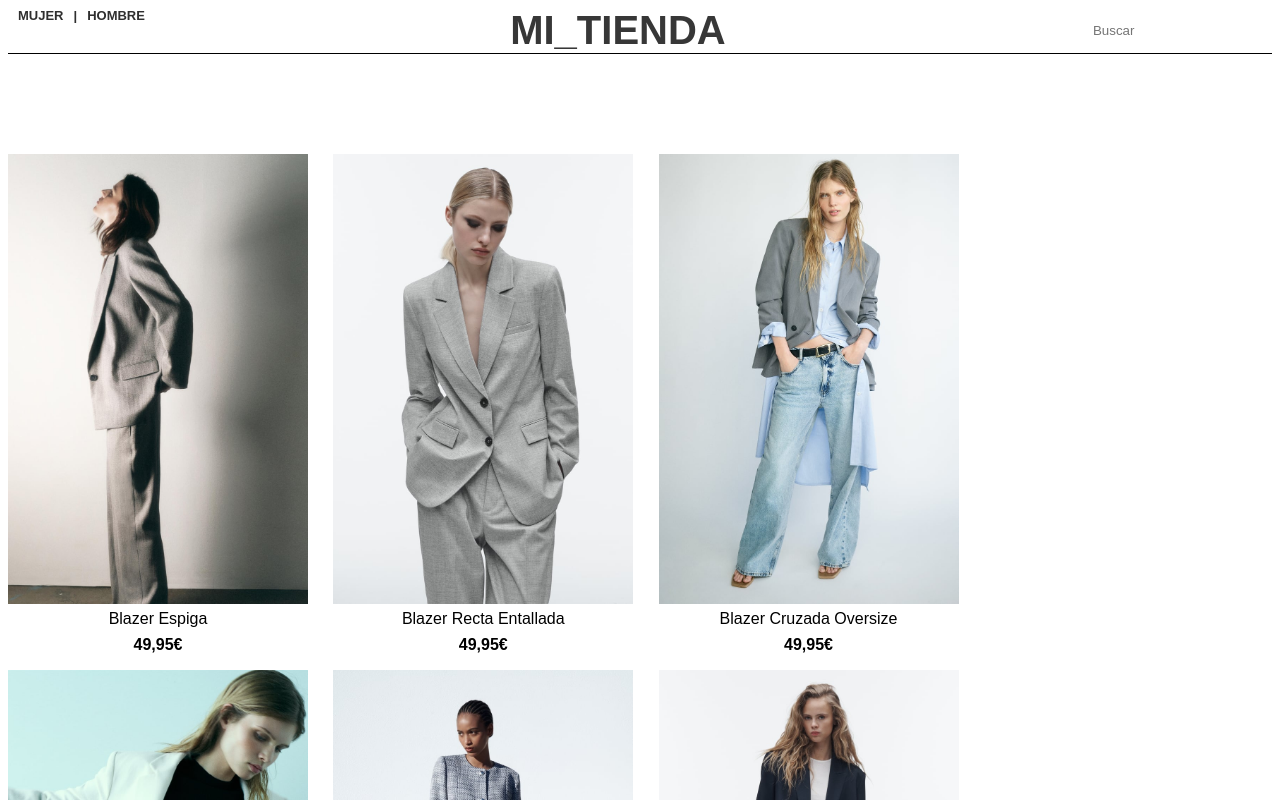
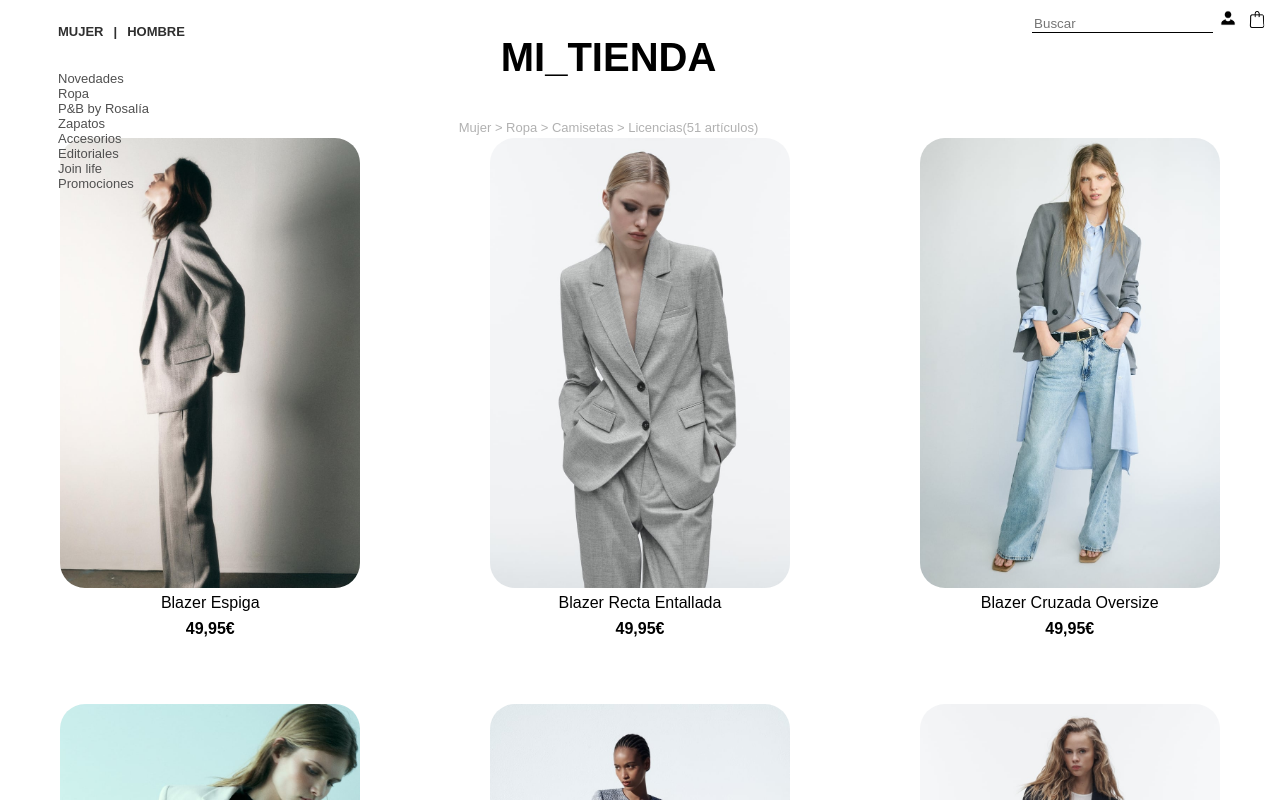
Before and after one commit to pacomartinz/Mi_Tienda_Flex, a plain HTML site: page index.html in a window 1280 px wide. Shown: the top 800 px of the page. Drawn offline with Linux system fonts and the light colour scheme.

Commit message:
second commit

```diff
--- a/index.html
+++ b/index.html
@@ -10,18 +10,41 @@
 <body>
 
     <header class="header">
-      <nav class="navbar">
-        <li class="navbar__item"> MUJER</li>
-        <li class="navbar__item">|</li>
-        <li class="navbar__item">HOMBRE</li>
+      <nav>
+        <ul class="navbar">
+          <li class="navbar__item"> MUJER</li>
+          <li class="navbar__item">|</li>
+          <li class="navbar__item">HOMBRE</li>
+        </ul>
+
+        <ul class="submenu">
+          <li>Novedades</li>
+          <li>Ropa</li>
+          <li>P&B by Rosalía</li>
+          <li>Zapatos</li>
+          <li>Accesorios</li>
+          <li>Editoriales</li>
+          <li>Join life</li>
+          <li>Promociones</li>
+        </ul>
       </nav>
 
-      <div class="mitienda__contenedor">
-        MI_TIENDA
+      <div class="navbar__center">
+        <h1>MI_TIENDA</h1>
+        <p class="navbar__center__items">Mujer > Ropa > Camisetas > Licencias(51 artículos)</p>
+
       </div>
 
-      <input class="searcher" type="search" placeholder="Buscar"/>
+      <div class="navbar__right">
+        <input class="searcher" type="search" placeholder="Buscar"/>
+        <img class="navbar__right--perfil" src="img/logo_usuario.png"/>
+        <img class="navbar__right--cesta" src="img/cesta.png"/>
+      </div>
     </header>
+
+    <!--FIN DEL HEADER-->
+
+    <!--INICIO DE LA GALERÍA-->
 
 
     <div>
@@ -169,11 +192,20 @@
 
     </div>
 
+
+    <!--FIN DE LA GALERÍA-->
+
+    <!--INICIO DE BLOQUE DE DESCUENTO-->
+
     <div class="descuento">
       <p class="descuento__nombre">10% DE DESCUENTO</p>
       <P class="descuento__nombre">SUSCRÍBETE A LA NEWSLETTER</P>
       <input type="email" name="email" placeholder="Introduce tu e-mail"/>
     </div>
+
+    <!--FIN DE BLOQUE DE DESCUENTO-->
+
+    <!--INICIO DE BLOQUE CONTACTO-->
 
     <div class="contacto">
       <p>Contacto</p>
@@ -184,6 +216,8 @@
       </div>
       <p>De lunes a viernes de 9:30 a 22:00</p>
     </div>
+
+    <!--FIN DE BLOQUE CONTACTO-->
 
 
     <footer class="footer">
--- a/styles.css
+++ b/styles.css
@@ -1,22 +1,56 @@
+
+
+.header{
+    display: flex;
+    justify-content:space-between;/*para mandar un div a la izq, otro al centro y otro a la derecha*/
+    height: 120px;
+    margin-bottom: 10px;
+    font-family: Arial, Helvetica, sans-serif;
+}
+
+
+h1{
+    font-family: Arial, Helvetica, sans-serif;
+    font-size: 40px;
+}
+
+.navbar__center{
+    display: flex;
+    flex-direction: column;
+    align-items: center;
+    column-gap: 1px;
+
+}
+.navbar__center__items{
+    font-family: Arial, Helvetica, sans-serif;
+    font-size: small;
+    color: rgb(177, 177, 177);
+}
+
 
 .productos{
     display: flex;
     flex-wrap: wrap;
+    justify-content: space-around;
     gap: 2%;
-
+    row-gap: 50px;
+    margin: 0 auto;
 
 
 }
 
+
 .producto{
     max-width: 300px;
     height: auto;
+
 }
 
 .producto__image{
     object-fit: 90%;
     max-width: 300px;
-    object-position: center;
+    border-radius: 25px;
+
 
 }
 
@@ -36,37 +70,42 @@
 }
 
 .navbar{
-    display: inline-block;
+    display: flex;
     list-style: none;
-    display: flex;
+    margin-left: 10px;
     gap: 10px;
-    margin-left: 10px;
+
 }
 
+.submenu{
+    z-index: 1;
+    margin-left: 10px;
+    position: absolute;
+
+}
 .navbar li{
     color: rgb(47, 47, 47);
-
     font-weight: 800;
     font-size: small;
 }
 
 
-.header{
-    display: flex;
-    justify-content:space-between;
-    margin-bottom: 100px;
-    font-family: Arial, Helvetica, sans-serif;
+
+
+
+.searcher{
+
+    border: 0;
     border-bottom: 1px solid black;
 }
 
-.mitienda__contenedor{
-    font-weight:550;
-    font-size: 40px;
-    color: rgb(55, 55, 55);
+.navbar__right--perfil{
+    width: 20px;
+
 }
 
-.searcher{
-    border: 0;
+.navbar__right--cesta{
+    width: 30px;
 }
 
 
@@ -115,7 +154,10 @@ ul{
 }
 
 ul li{
+    font-family: Arial, Helvetica, sans-serif;
+    font-size: small;
     font-weight: lighter;
-    color: grey;
+    color: rgb(80, 80, 80);
+
 
 }
```
Also changed, not shown: img/cesta.png (added), img/logo_usuario.png (added).
